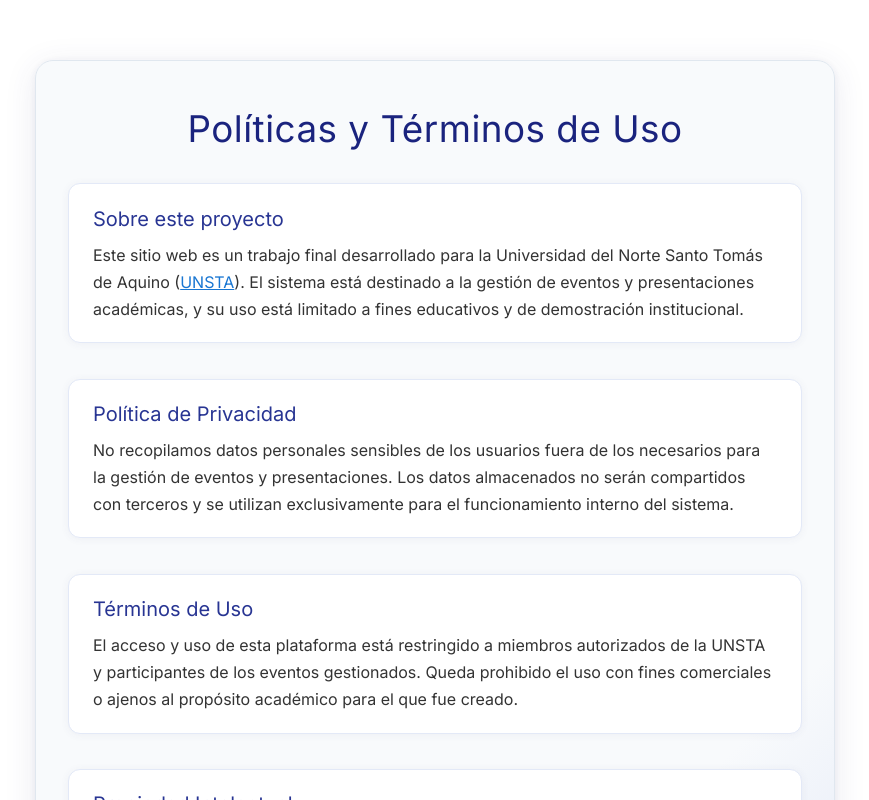
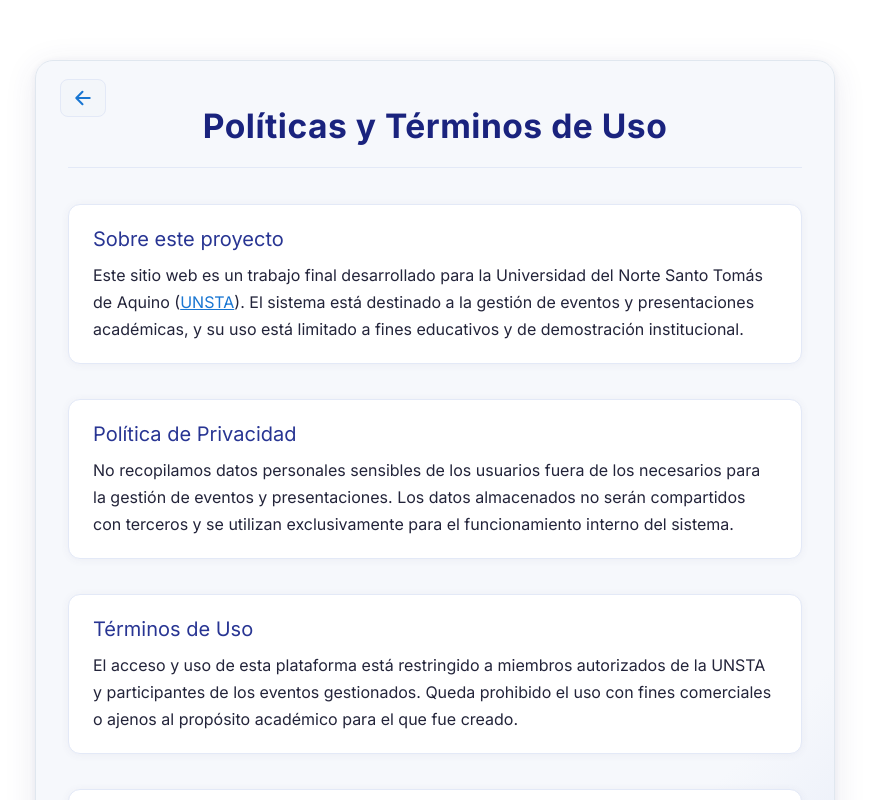
Before and after one commit to ProyectofinalUnsta/front-end, a React (Vite) app: page /politicas in a window 1280 px wide. Shown: the top 800 px of the page, without its empty margins (205-1074 px from the left). Built offline with nearby package versions, Linux system fonts and the light colour scheme; no server answers; a web font is replaced by a local one.

Commit message:
boton home en las nuevas rutas

```diff
--- a/src/pages/ContactanosPage.css
+++ b/src/pages/ContactanosPage.css
@@ -8,6 +8,9 @@
   font-family: 'Inter', Arial, sans-serif;
   animation: fadeIn 0.8s cubic-bezier(0.4,0,0.2,1);
   border: 1.5px solid #e0e7ef;
+  position: relative;
+  color: #23243a;
+  overflow: visible;
 }
 
 @keyframes fadeIn {
@@ -131,6 +134,36 @@
   text-align: center;
 }
 
+.home-btn-wrapper {
+  position: absolute;
+  top: 18px;
+  left: 24px;
+  z-index: 2;
+}
+
+.home-btn {
+  display: flex;
+  align-items: center;
+  justify-content: center;
+  background: #f3f6fa;
+  color: #283593;
+  padding: 0.4rem 0.7rem;
+  border-radius: 8px;
+  font-weight: 600;
+  text-decoration: none;
+  font-size: 1.1rem;
+  box-shadow: none;
+  border: 1px solid #e3e9f7;
+  transition: background 0.18s, color 0.18s, box-shadow 0.18s;
+  min-width: 38px;
+  min-height: 38px;
+}
+.home-btn:hover {
+  background: #e3e9f7;
+  color: #1565c0;
+  box-shadow: 0 2px 8px rgba(25, 118, 210, 0.07);
+}
+
 @media (max-width: 600px) {
   .contactanos-container {
     padding: 1.2rem 0.5rem;
--- a/src/pages/ContactanosPage.jsx
+++ b/src/pages/ContactanosPage.jsx
@@ -1,6 +1,8 @@
 import React, { useState } from 'react';
 import emailjs from '@emailjs/browser';
 import './ContactanosPage.css';
+import { Link } from 'react-router-dom';
+import { IoArrowBack } from 'react-icons/io5';
 
 const CATEGORIAS = [
   'Problemas de registro',
@@ -66,6 +68,11 @@ export default function ContactanosPage() {
 
   return (
     <div className="contactanos-container">
+      <div className="home-btn-wrapper left">
+        <Link to="/" className="home-btn" title="Volver al inicio">
+          <IoArrowBack size={22} />
+        </Link>
+      </div>
       <h1>Contáctanos</h1>
       <form className="contact-form" onSubmit={handleSubmit} autoComplete="off">
         <label>
--- a/src/pages/PoliticasPage.css
+++ b/src/pages/PoliticasPage.css
@@ -2,26 +2,58 @@
   max-width: 800px;
   margin: 60px auto 60px auto;
   padding: 2.5rem 2rem 2rem 2rem;
-  background: linear-gradient(135deg, #f8fafc 80%, #e3e9f7 100%);
+  background: linear-gradient(135deg, #f6f8fc 80%, #e3e9f7 100%);
   border-radius: 18px;
   box-shadow: 0 6px 32px rgba(60,60,120,0.10), 0 1.5px 6px rgba(60,60,120,0.07);
   font-family: 'Inter', Arial, sans-serif;
   animation: fadeIn 0.8s cubic-bezier(0.4,0,0.2,1);
   border: 1.5px solid #e0e7ef;
+  color: #23243a;
+  position: relative;
 }
 
-@keyframes fadeIn {
-  from { opacity: 0; transform: translateY(30px); }
-  to { opacity: 1; transform: translateY(0); }
+.home-btn-wrapper {
+  position: absolute;
+  top: 18px;
+  left: 24px;
+  z-index: 2;
+}
+
+.home-btn {
+  display: flex;
+  align-items: center;
+  justify-content: center;
+  background: #f3f6fa;
+  color: #283593;
+  padding: 0.4rem 0.7rem;
+  border-radius: 8px;
+  font-weight: 600;
+  text-decoration: none;
+  font-size: 1.1rem;
+  box-shadow: none;
+  border: 1px solid #e3e9f7;
+  transition: background 0.18s, color 0.18s, box-shadow 0.18s;
+  min-width: 38px;
+  min-height: 38px;
+}
+.home-btn:hover {
+  background: #e3e9f7;
+  color: #1565c0;
+  box-shadow: 0 2px 8px rgba(25, 118, 210, 0.07);
 }
 
 .politicas-container h1 {
-  font-size: 2.3rem;
-  margin-bottom: 1.7rem;
+  font-size: 2.1rem;
+  margin-bottom: 2.2rem;
   color: #1a237e;
   text-align: center;
   letter-spacing: 0.5px;
+  font-weight: 700;
+  border-bottom: 1.5px solid #e3e9f7;
+  padding-bottom: 1rem;
+  background: none;
 }
+
 .politicas-container section {
   margin-bottom: 2.2rem;
   background: #fff;
@@ -30,21 +62,31 @@
   padding: 1.2rem 1.5rem;
   border: 1px solid #e3e9f7;
   transition: box-shadow 0.2s;
+  color: #23243a;
 }
+
 .politicas-container section:hover {
   box-shadow: 0 4px 18px rgba(60,60,120,0.13);
 }
+
 .politicas-container h2 {
   font-size: 1.25rem;
   color: #283593;
   margin-bottom: 0.5rem;
 }
+
 .politicas-container p {
-  color: #333;
+  color: #23243a;
   line-height: 1.7;
   margin: 0;
 }
+
 .politicas-container a {
   color: #1976d2;
   text-decoration: underline;
 }
+
+@keyframes fadeIn {
+  from { opacity: 0; transform: translateY(30px); }
+  to { opacity: 1; transform: translateY(0); }
+}
--- a/src/pages/PoliticasPage.jsx
+++ b/src/pages/PoliticasPage.jsx
@@ -1,9 +1,16 @@
 import React from 'react';
 import './PoliticasPage.css';
+import { Link } from 'react-router-dom';
+import { IoArrowBack } from 'react-icons/io5';
 
 export default function PoliticasPage() {
   return (
     <div className="politicas-container">
+      <div className="home-btn-wrapper left">
+        <Link to="/" className="home-btn" title="Volver al inicio">
+          <IoArrowBack size={22} />
+        </Link>
+      </div>
       <h1>Políticas y Términos de Uso</h1>
       <section>
         <h2>Sobre este proyecto</h2>
```
